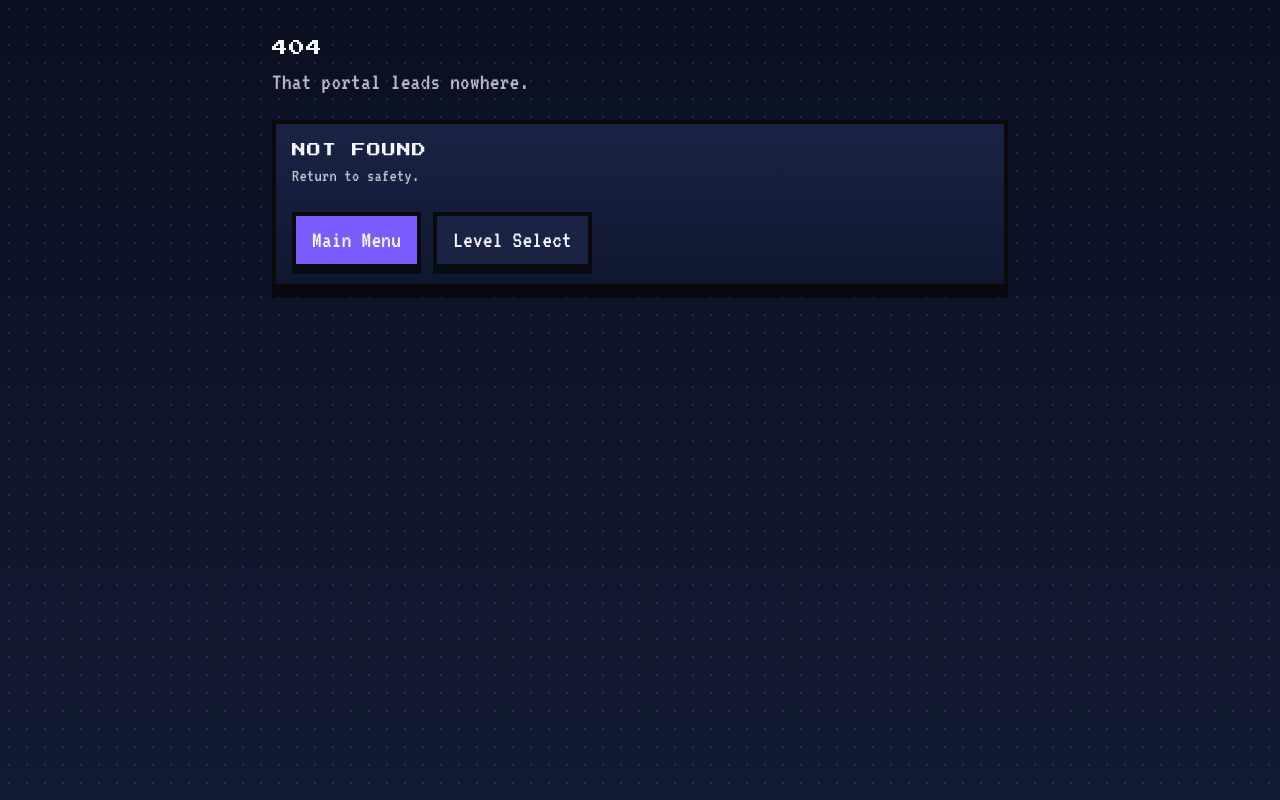
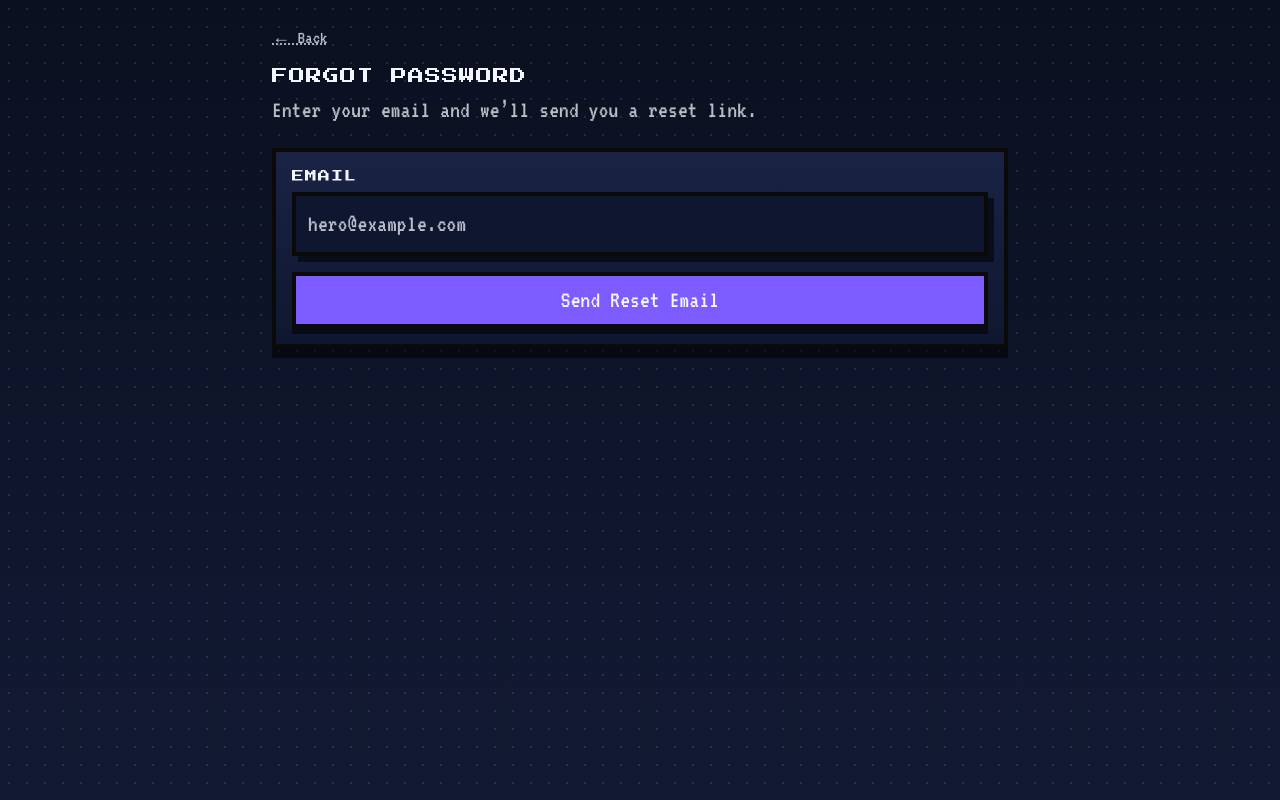
Before and after one commit to trantudat03/site-english-app, a Next.js app: page /forgot-password in a window 1280 px wide. Before the commit this address had no page. Built offline with nearby package versions, Linux system fonts and the light colour scheme.

Commit message:
implement forgot password flow

```diff
--- /dev/null
+++ b/app/forgot-password/page.tsx
@@ -0,0 +1,138 @@
+"use client";
+
+import { HttpError } from "@/features/api";
+import { forgotPassword, resetPassword } from "@/features/auth";
+import { GameLayout, PixelButton, PixelCard } from "@/features/ui";
+import { useRouter, useSearchParams } from "next/navigation";
+import { useState } from "react";
+
+export default function ForgotPasswordPage(){
+    const router = useRouter();
+    const searchParams = useSearchParams();
+    const code = searchParams.get("code");
+
+    const [email, setEmail] = useState("");
+    const [password, setPassword] = useState("");
+    const [confirmPassword, setConfirmPassword] = useState("");
+
+    const [error, setError] = useState<string | null>(null);
+    const [success, setSuccess] = useState(false)
+    const [submitting, setSubmitting] = useState(false);
+
+    return (
+        <GameLayout title="Forgot Password" backHref="/login"
+            subtitle={
+                !code
+                ? "Enter your email and we’ll send you a reset link."
+                : "Enter your new password to continue."
+            }
+        >
+            <PixelCard>
+                {error && (
+                    <div className="pixel-frame mb-4 bg-[color:var(--pixel-panel-2)] p-3 text-xl text-[color:var(--game-danger)]">
+                        {error}
+                    </div>
+                )}
+                {!code && success && (
+                    <div className="pixel-frame mb-4 bg-[color:var(--pixel-panel-2)] p-3 text-xl text-[color:var(--game-danger)]">
+                        Reset email sent. Please check your inbox.
+                    </div>
+                )}
+                {/* STEP 1: FORGOT PASSWORD */}
+                {!code && !success && (
+                    <form
+                        className="flex flex-col gap-4"
+                        onSubmit={async (e) =>{
+                            e.preventDefault()
+                            setSubmitting(true);
+                            setError(null);
+                            try {
+                                await forgotPassword({email})
+                                setSuccess(true)
+                            }catch (err){
+                                if(err instanceof HttpError) setError(err.message)
+                                else setError("Failed to send reset email.");
+                            }finally {
+                                setSubmitting(false)
+                            }
+                        }}
+                    >
+                        <label className="flex flex-col gap-2">
+                            <span className="pixel-text-title text-xs text-[color:var(--game-fg)]">
+                                Email
+                            </span>
+                            <input
+                            className="pixel-frame bg-[color:var(--pixel-panel-2)] px-3 py-3 text-2xl text-[color:var(--game-fg)] placeholder:text-[color:var(--game-muted)] focus:outline-none"
+                                placeholder="hero@example.com"
+                                type="email"
+                                value={email}
+                                onChange={(e) => setEmail(e.target.value)}
+                                required
+                            />
+                        </label>
+
+                        <PixelButton size="lg" variant="primary" type="submit" loading={submitting}>
+                            Send Reset Email
+                        </PixelButton>
+                    </form>
+                )}
+                {/* STEP 2: RESET PASSWORD */}
+                {code && (
+                    <form
+                        className="flex flex-col gap-4"
+                        onSubmit={async (e) =>{
+                            e.preventDefault();
+                            if (password !== confirmPassword) {
+                                setError("Passwords do not match.");
+                                return;
+                            }
+                            setSubmitting(true);
+                            setError(null);
+                            try {
+                                await resetPassword({code, password, passwordConfirmation: confirmPassword})
+                                router.replace("/login")
+                            }catch (err){
+                                if(err instanceof HttpError) setError(err.message)
+                                else setError("Reset password failed.");
+                            }finally {
+                                setSubmitting(false)
+                            }
+                        }}
+                    >
+                        <label className="flex flex-col gap-2">
+                            <span className="pixel-text-title text-xs text-[color:var(--game-fg)]">
+                                New Password
+                            </span>
+                            <input
+                                className="pixel-frame bg-[color:var(--pixel-panel-2)] px-3 py-3 text-2xl text-[color:var(--game-fg)] placeholder:text-[color:var(--game-muted)] focus:outline-none"
+                                type="password"
+                                placeholder="••••••••"
+                                value={password}
+                                onChange={(e) => setPassword(e.target.value)}
+                                required
+                            />
+                        </label>
+
+                        <label className="flex flex-col gap-2">
+                            <span className="pixel-text-title text-xs text-[color:var(--game-fg)]">
+                                Confirm Password
+                            </span>
+                            <input
+                                className="pixel-frame bg-[color:var(--pixel-panel-2)] px-3 py-3 text-2xl text-[color:var(--game-fg)] placeholder:text-[color:var(--game-muted)] focus:outline-none"
+                                type="password"
+                                placeholder="••••••••"
+                                value={confirmPassword}
+                                onChange={(e) => setConfirmPassword(e.target.value)}
+                                required
+                            />
+                        </label>
+
+                        <PixelButton size="lg" variant="primary" type="submit" loading={submitting}>
+                            Reset Password
+                        </PixelButton>
+                    </form>
+                )}
+            </PixelCard>
+        </GameLayout>
+    )
+}
--- a/app/login/page.tsx
+++ b/app/login/page.tsx
@@ -87,6 +87,11 @@ export default function LoginPage() {
             </Link>
           </div>
         </form>
+        <div className="mt-4 text-center">
+          <Link href="/forgot-password" className="pixel-text-title text-sm text-blue-500 hover:underline">
+            Forgot password?
+          </Link>
+        </div>
       </PixelCard>
     </GameLayout>
   );
--- a/features/auth/authApi.ts
+++ b/features/auth/authApi.ts
@@ -23,3 +23,25 @@ export async function register(params: {
     body: JSON.stringify(params),
   });
 }
+
+export async function forgotPassword(params:{
+  email: string;
+}): Promise<void> {
+    return fetchJson<void>("/api/auth/forgot-password", {
+    method: "POST",
+    headers: { "Content-Type": "application/json" },
+    body: JSON.stringify(params),
+  });
+}
+
+export async function resetPassword(params: {
+  code: string;
+  password: string;
+  passwordConfirmation: string;
+}): Promise<void> {
+  return fetchJson<void>("/api/auth/reset-password", {
+    method: "POST",
+    headers: { "Content-Type": "application/json" },
+    body: JSON.stringify(params),
+  });
+}
```
